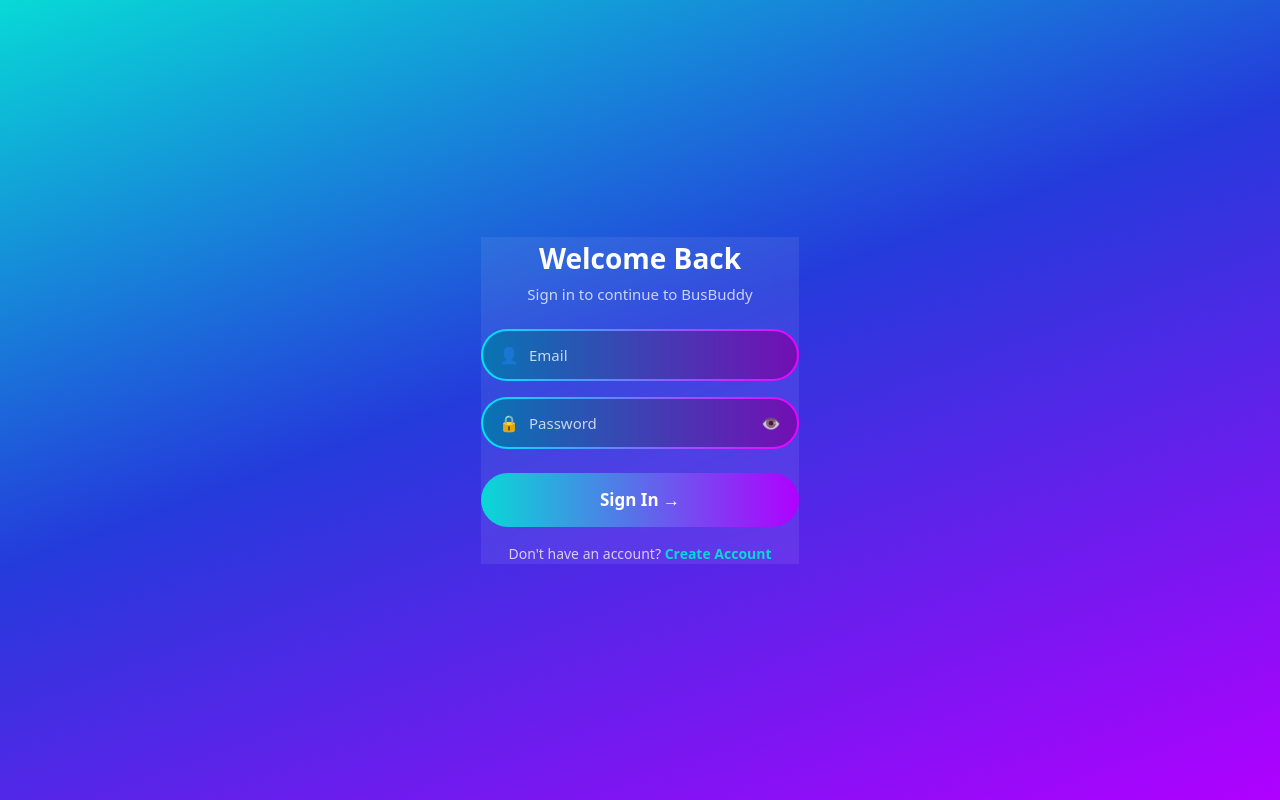
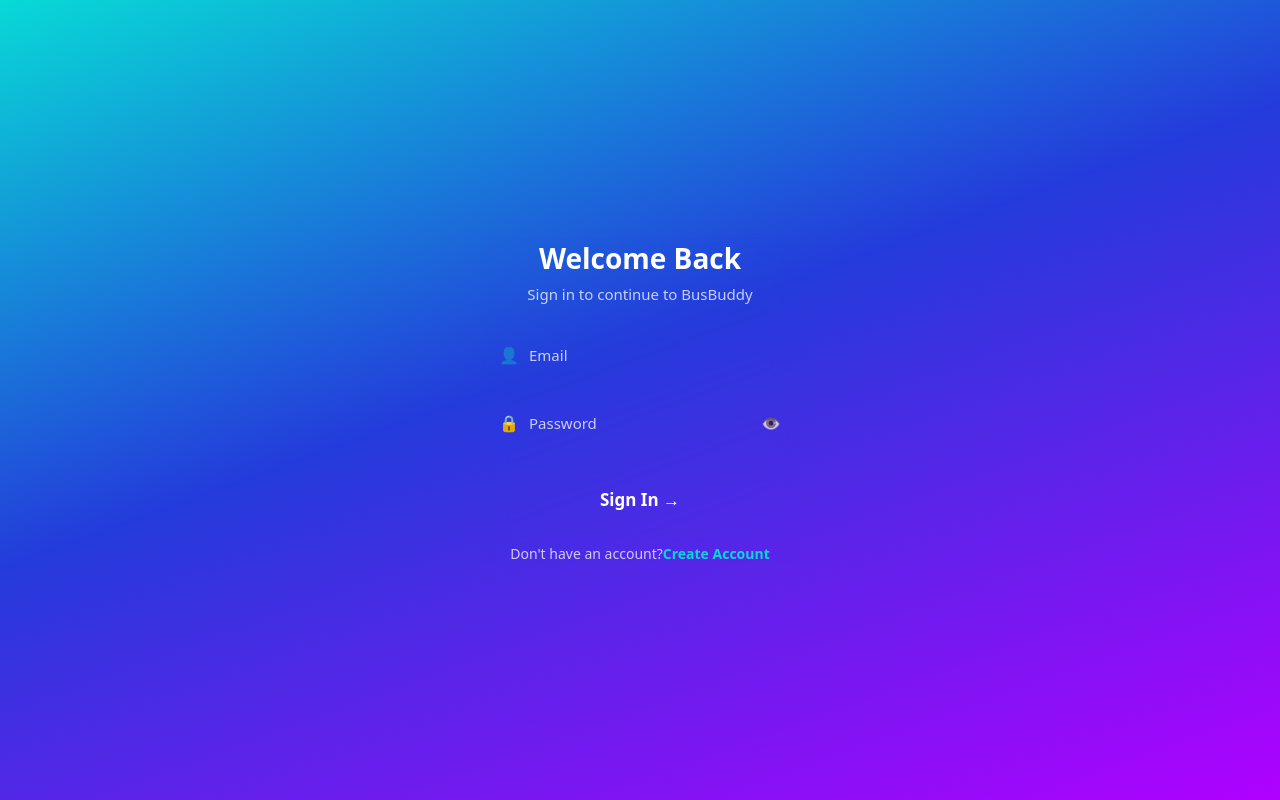
Before and after one commit to Sinar-Fayyad/Techtalks-BusBuddy, a Next.js app in the folder web/: page /login in a window 1280 px wide. Built offline with nearby package versions, Linux system fonts and the light colour scheme.

Commit message:
2 files updated
globale style & login page

```diff
--- a/web/app/globals.css
+++ b/web/app/globals.css
@@ -1,7 +1,7 @@
 @import "tailwindcss";
 
 :root {
-  --navy: #1B2A4A;   /* placeholder — Dana can change these 4 lines later */
+  --navy: #1B2A4A;
   --amber: #FF8A34;
   --grey: #F2F4F7;
   --danger: #dc2626;
@@ -10,10 +10,7 @@
 
   --bb-card-bg-fallback: rgba(16, 26, 118, 0.94);
   --bb-bg-gradient: linear-gradient(160deg, #08d9d6 0%, #243bdb 45%, #b000ff 100%);
-  --bb-border-gradient: linear-gradient(90deg, #00e5ff, #ef00ff);
-  --bb-btn-gradient: linear-gradient(90deg, #08d9d6, #b000ff);
-  --bb-card-bg: rgba(255, 255, 255, 0.08);
-  --bb-input-bg: rgba(16, 26, 118, 0.55);
+
   --bb-text: #ffffff;
   --bb-text-dim: rgba(255, 255, 255, 0.75);
   --bb-error: #ff6b6b;
--- a/web/app/login/page.tsx
+++ b/web/app/login/page.tsx
@@ -117,7 +117,7 @@
         {msg && <p className={styles.success}>{msg}</p>}
         {error && <p className={styles.error}>{error}</p>}
                 <p style={{ color: 'var(--bb-text-dim)', textAlign: 'center', marginTop: '16px', fontSize: '14px' }}>
-          Don't have an account?{' '}
+          Don't have an account?{''}
           <a href="/driver/register" style={{ color: 'var(--bb-link)', fontWeight: 600, textDecoration: 'none' }}>
             Create Account
           </a>
```
